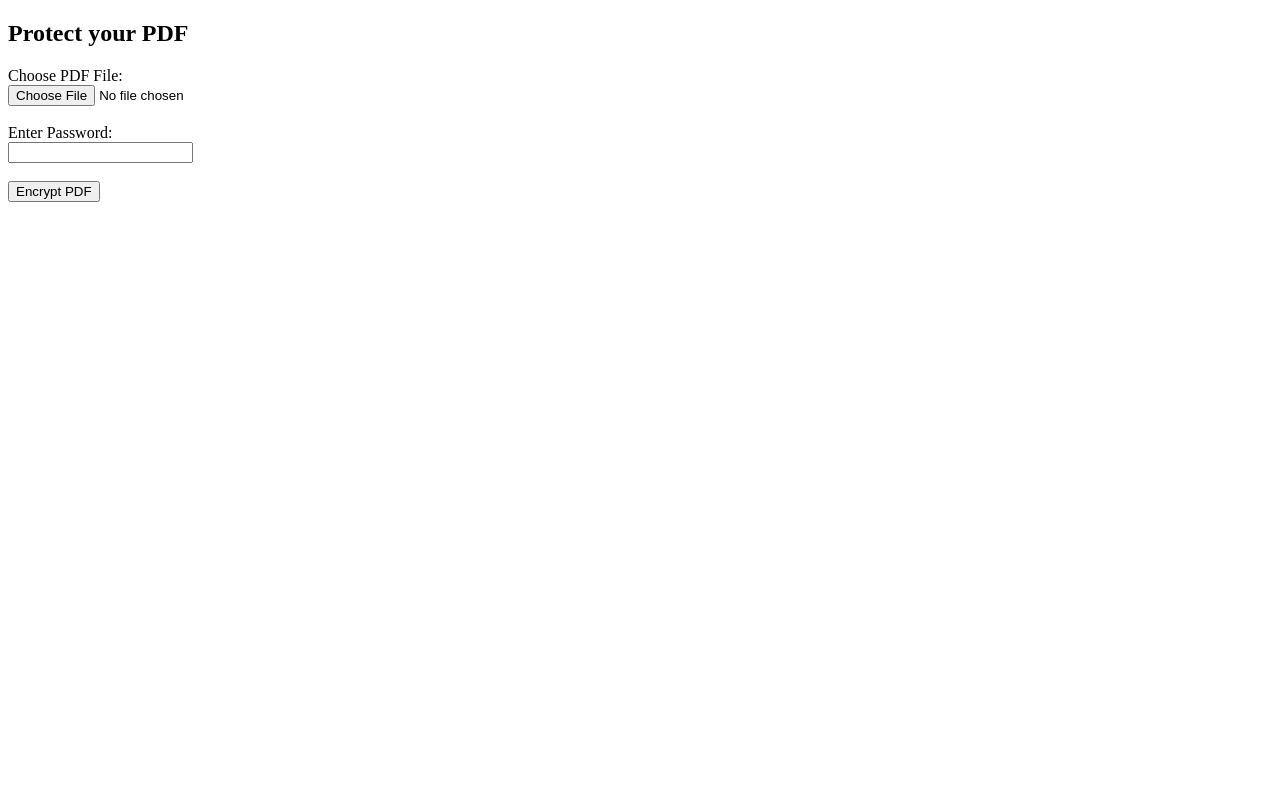
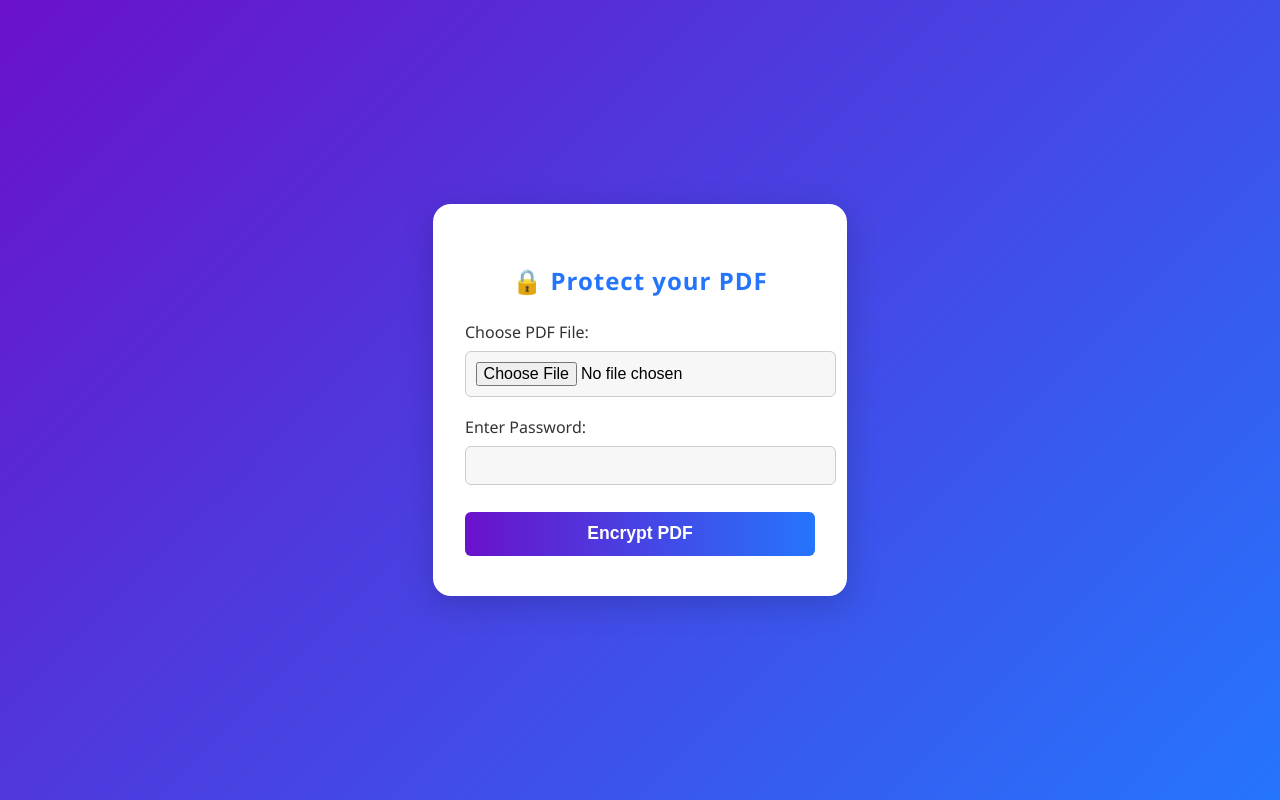
Before and after one commit to err0rgod/pdfpass, a Flask app: page / in a window 1280 px wide. Run offline with Flask 3, Linux system fonts and the light colour scheme.

Commit message:
adding attractive html

```diff
--- a/templates/index.html
+++ b/templates/index.html
@@ -1,10 +1,84 @@
 <!DOCTYPE html>
-<html>
+<html lang="en">
 <head>
+    <meta charset="UTF-8">
     <title>PDF Password Protector</title>
+    <meta name="viewport" content="width=device-width, initial-scale=1.0">
+    <style>
+        body {
+            background: linear-gradient(135deg, #6a11cb 0%, #2575fc 100%);
+            font-family: 'Segoe UI', Arial, sans-serif;
+            margin: 0;
+            padding: 0;
+            min-height: 100vh;
+            display: flex;
+            align-items: center;
+            justify-content: center;
+        }
+        .container {
+            background: #fff;
+            padding: 2.5rem 2rem;
+            border-radius: 18px;
+            box-shadow: 0 8px 32px rgba(0,0,0,0.18);
+            max-width: 350px;
+            width: 100%;
+        }
+        h2 {
+            text-align: center;
+            color: #2575fc;
+            margin-bottom: 1.5rem;
+            letter-spacing: 1px;
+        }
+        label {
+            font-weight: 500;
+            color: #333;
+        }
+        input[type="file"], input[type="text"] {
+            width: 100%;
+            padding: 0.6rem;
+            margin: 0.5rem 0 1.2rem 0;
+            border: 1px solid #ccc;
+            border-radius: 6px;
+            font-size: 1rem;
+            background: #f7f7f7;
+            transition: border 0.2s;
+        }
+        input[type="file"]:focus, input[type="text"]:focus {
+            border: 1.5px solid #2575fc;
+            outline: none;
+        }
+        button {
+            width: 100%;
+            padding: 0.7rem;
+            background: linear-gradient(90deg, #6a11cb 0%, #2575fc 100%);
+            color: #fff;
+            border: none;
+            border-radius: 6px;
+            font-size: 1.1rem;
+            font-weight: bold;
+            cursor: pointer;
+            transition: background 0.2s;
+            margin-top: 0.5rem;
+        }
+        button:hover {
+            background: linear-gradient(90deg, #2575fc 0%, #6a11cb 100%);
+        }
+        ul {
+            padding: 0.5rem 1rem;
+            background: #f8d7da;
+            color: #721c24;
+            border-radius: 6px;
+            margin-bottom: 1rem;
+            list-style: none;
+        }
+        li {
+            margin: 0.3rem 0;
+        }
+    </style>
 </head>
 <body>
-    <h2>Protect your PDF</h2>
+    <div class="container">
+        <h2>🔒 Protect your PDF</h2>
         {% with messages = get_flashed_messages() %}
           {% if messages %}
             <ul>
@@ -15,11 +89,12 @@
           {% endif %}
         {% endwith %}
         <form method="POST" enctype="multipart/form-data">
-        <label>Choose PDF File:</label><br>
-        <input type="file" name="pdf" accept=".pdf" required><br><br>
-        <label>Enter Password:</label><br>
-        <input type="text" name="password" required><br><br>
+            <label>Choose PDF File:</label>
+            <input type="file" name="pdf" accept=".pdf" required>
+            <label>Enter Password:</label>
+            <input type="text" name="password" required>
             <button type="submit">Encrypt PDF</button>
         </form>
+    </div>
 </body>
 </html>
```
Lines whose indentation alone changed are shown as unchanged.
